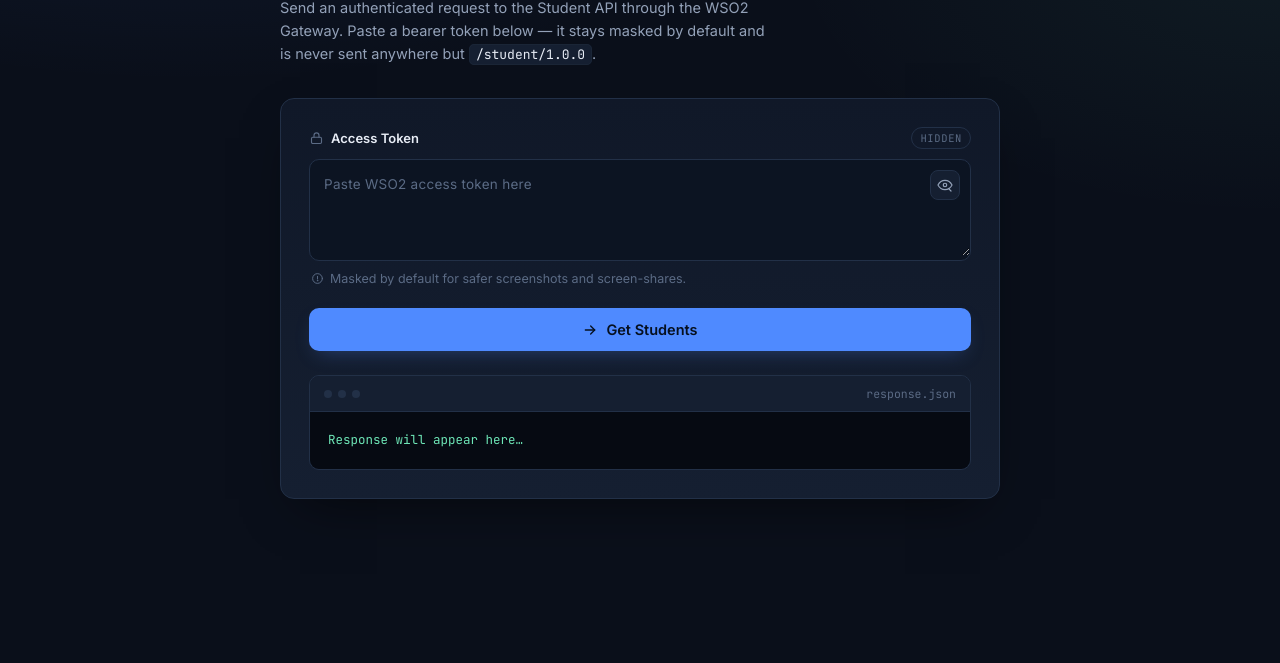
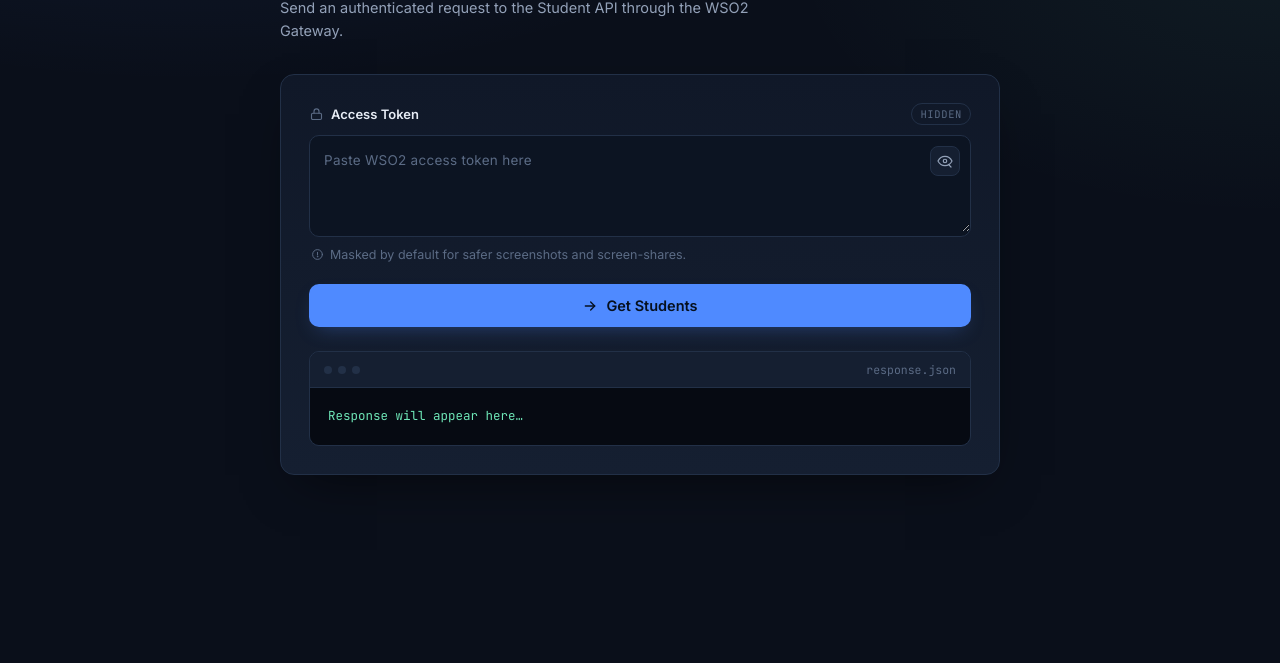
Before and after one commit to Harithasandaruwan/wso2-student-api-management-demo, a plain HTML site: page frontend/index.html in a window 1280 px wide. Shown: the part 137-800 px from the top of the page. Drawn offline with Linux system fonts and the light colour scheme.

Commit message:
feat: remove unnecessary instruction about bearer token masking in subtitle

```diff
--- a/frontend/index.html
+++ b/frontend/index.html
@@ -355,7 +355,6 @@
     <h1>Student API Console</h1>
     <p class="subtitle">
       Send an authenticated request to the Student API through the WSO2 Gateway.
-      Paste a bearer token below — it stays masked by default and is never sent anywhere but <code>/student/1.0.0</code>.
     </p>
 
     <div class="card">
```
